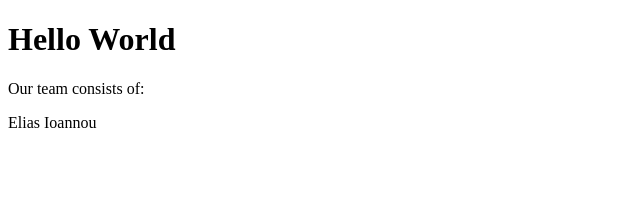
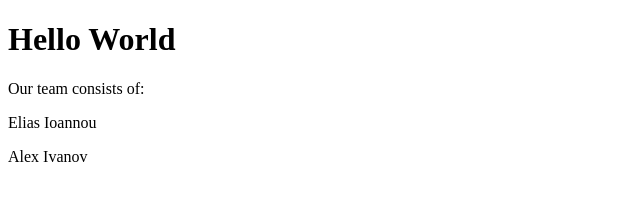
Before and after one commit to EIoannou42/Team4, a plain HTML site: page index.html in a window 1280 px wide. Shown: the full height of the page, 0-640 px from the left. Drawn offline with Linux system fonts and the light colour scheme.

Commit message:
I added my name to the text

```diff
--- a/index.html
+++ b/index.html
@@ -8,5 +8,6 @@
     <h1>Hello World</h1>
     <p>Our team consists of:</p>
     <p>Elias Ioannou</p>
+    <p>Alex Ivanov</p>
 </body>
 </html>
```
